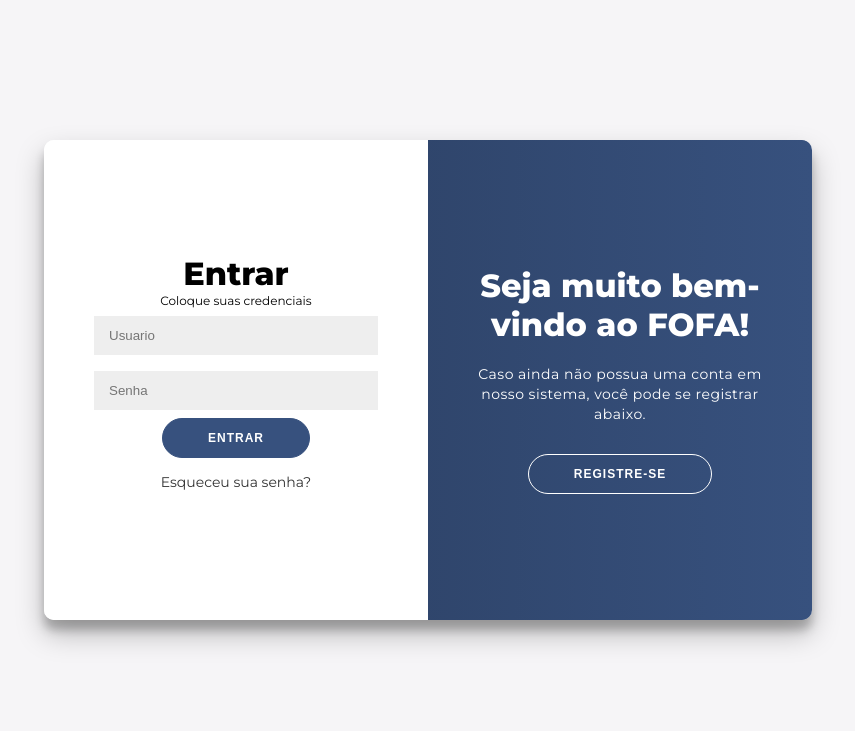
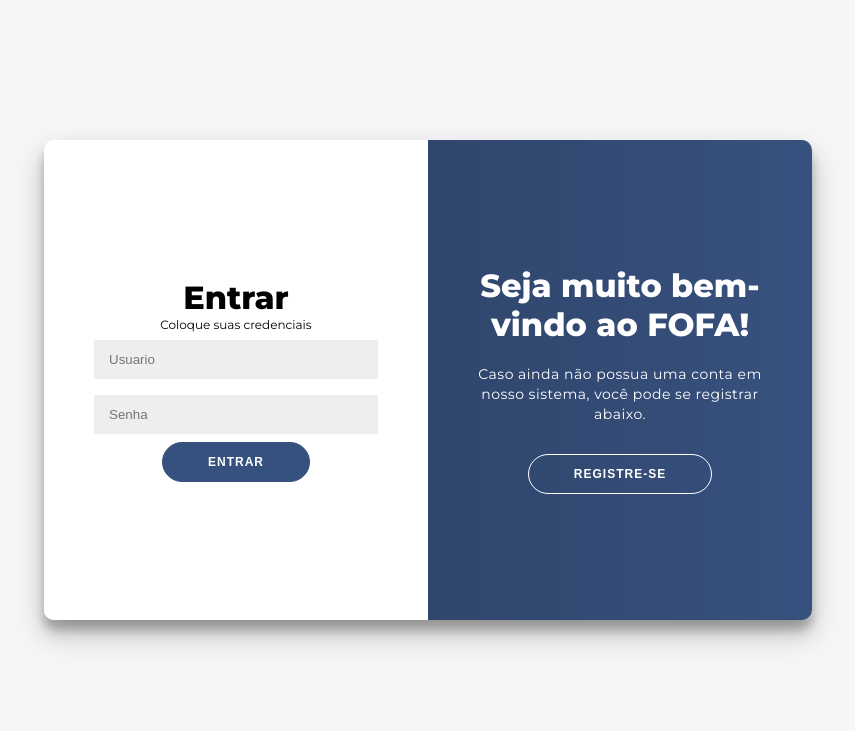
Before and after one commit to B4G4C31R0/fofa, a Django app: page /users/logar in a window 1280 px wide. Shown: the top 731 px of the page, without its empty margins (212-1067 px from the left). Run offline with Django 3.2, Linux system fonts and the light colour scheme.

Commit message:
pagina de login alterada

```diff
--- a/users/templates/users/logar.html
+++ b/users/templates/users/logar.html
@@ -36,7 +36,7 @@
                 <input type="text" name="username" placeholder="Usuario" />
                 <input type="password" name="password" placeholder="Senha" />
                 <button>Entrar</button>
-                <a href="#">Esqueceu sua senha?</a>
+                <!-- <a href="#">Esqueceu sua senha?</a> -->
             </form>
         </div>
         <div class="overlay-container">
```
Also changed, not shown: db.sqlite3.
